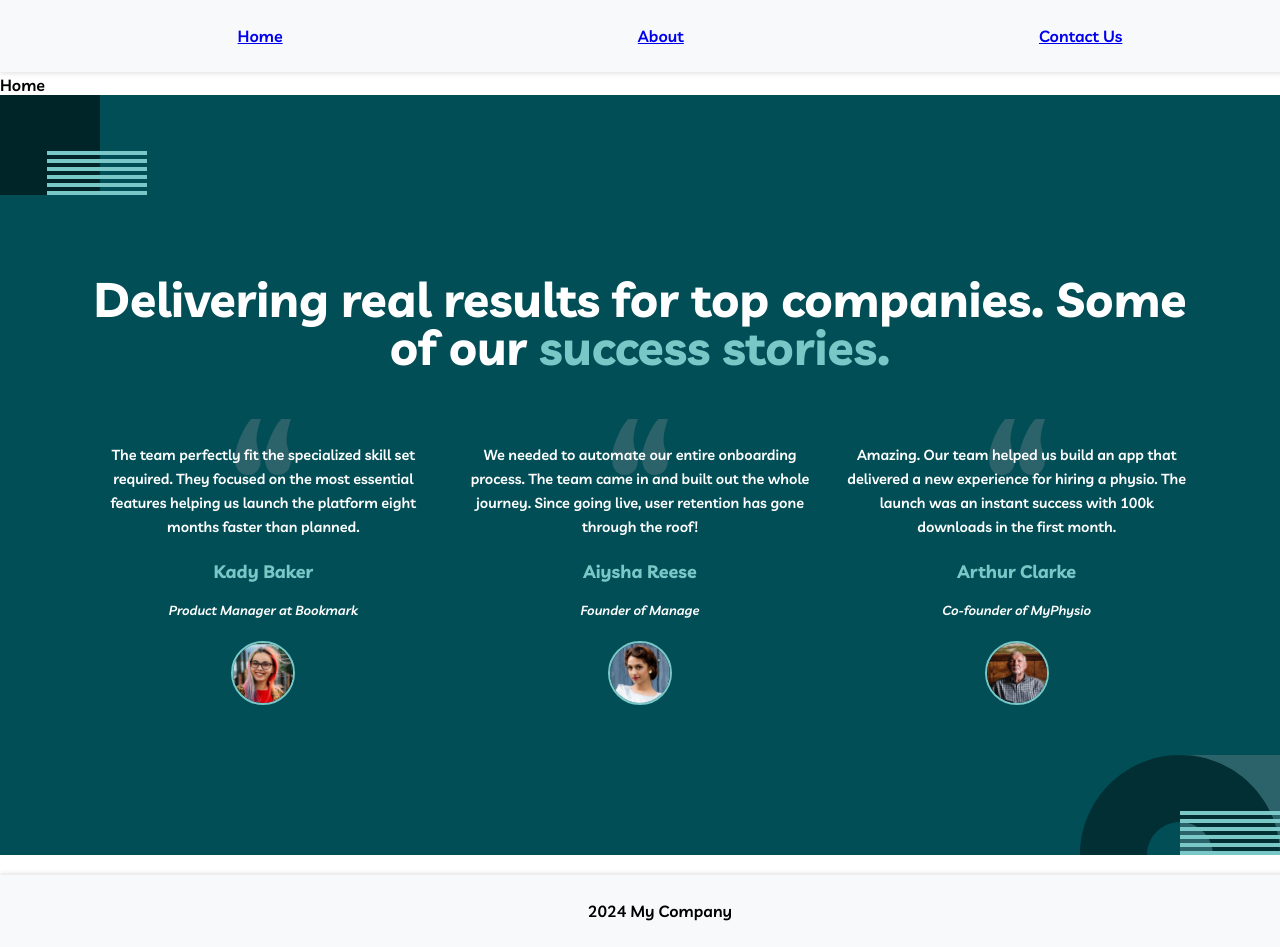
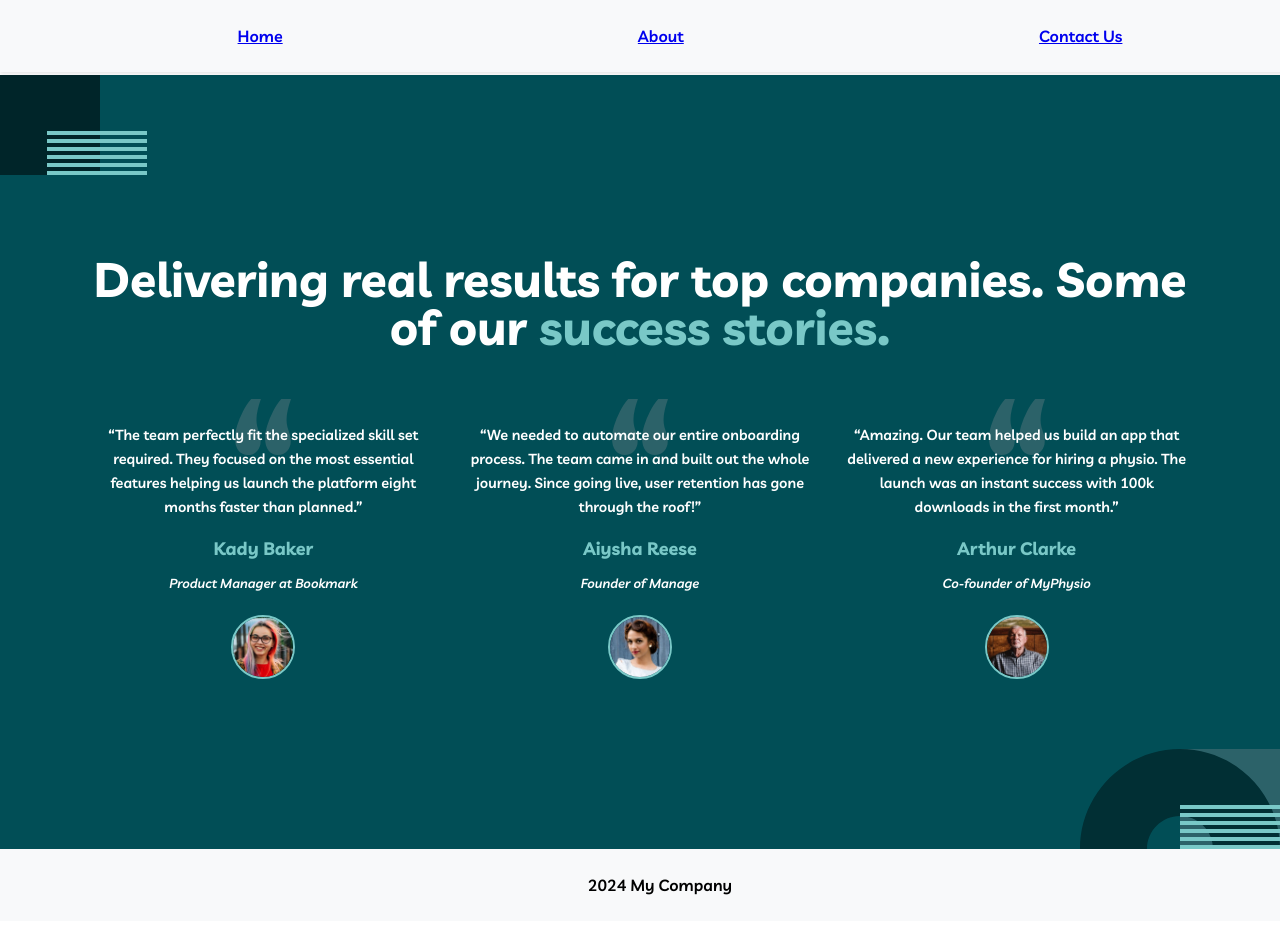
Before and after one commit to poulami-saha/Global-Code-Queens-MyTeam-Website, a React (Create React App) app: page /#/ in a window 1280 px wide. Shown: the top 947 px of the page. After the commit the page ends 921 px from the top, so only its background shows below. Built offline with nearby package versions, Linux system fonts and the light colour scheme.

Commit message:
amended Success Stories & story component #18

```diff
--- a/src/components/HomeContainer/SuceessStories/SuccessStories.jsx
+++ b/src/components/HomeContainer/SuceessStories/SuccessStories.jsx
@@ -1,58 +1,25 @@
-import React, { FC } from "react";
-import typography from "../../utility/Typography/Typography.module.css";
+import React from "react";
+import Typography from "../../utility/Typography/Typography";
 import styles from "./SuccessStories.module.css";
+import { stories } from "./storiesData";
+import SuccessStory from "./SuccessStory";
 
-import avatar_Kady from "../../../assets/avatar-kady.jpg";
-import avatar_Aisha from "../../../assets/avatar-aiysha.jpg";
-import avatar_Arthur from "../../../assets/avatar-arthur.jpg";
-
-
-
-const SuccessStory = ({ quote, name, title, avatar, altText }) => {
-  return (
-    <div className={styles.SuccessStories_content}>
-      <p className={typography.body2}>{quote}</p>
-      <h3 className={`${typography.h3} ${styles.SuccessStories_name}`}>{name}</h3>
-      <p className={styles.SuccessStories_caption}>{title}</p>
-      <div className={styles.SuccessStories_image}>
-        <img src={avatar} alt={altText} />
-      </div>
-    </div>
-  );
-};
-
-export const SuccessStories = () => {
+const SuccessStories = () => {
   return (
     <section className={styles.SuccessStories}>
       <div className={styles.SuccessStories_wrapper}>
-        <h2 className={`${typography.h2} ${styles.SuccessStories_heading}`}>
+        <Typography elType="h2" className={styles.SuccessStories_heading}>
           Delivering real results for top companies. Some of our <span>success stories.</span>
-        </h2>
+        </Typography>
 
         <article className={styles.SuccessStories_contents}>
-          <SuccessStory
-            quote="The team perfectly fit the specialized skill set required. They focused on the most essential features helping us launch the platform eight months faster than planned."
-            name="Kady Baker"
-            title="Product Manager at Bookmark"
-            avatar={avatar_Kady}
-            altText="Kady Baker"
-          />
-          <SuccessStory
-            quote="We needed to automate our entire onboarding process. The team came in and built out the whole journey. Since going live, user retention has gone through the roof!"
-            name="Aiysha Reese"
-            title="Founder of Manage"
-            avatar={avatar_Aisha}
-            altText="Aiysha Reese"
-          />
-          <SuccessStory
-            quote="Amazing. Our team helped us build an app that delivered a new experience for hiring a physio. The launch was an instant success with 100k downloads in the first month."
-            name="Arthur Clarke"
-            title="Co-founder of MyPhysio"
-            avatar={avatar_Arthur}
-            altText="Arthur Clarke"
-          />
+          {stories.map(({ id, quote, name, title, avatar, altText }) => {
+            return <SuccessStory key={id} quote={quote} name={name} title={title} avatar={avatar} altText={altText} />;
+          })}
         </article>
       </div>
     </section>
   );
 };
+
+export default SuccessStories;
--- a/src/components/HomeContainer/SuceessStories/SuccessStories.module.css
+++ b/src/components/HomeContainer/SuceessStories/SuccessStories.module.css
@@ -119,8 +119,4 @@
 }
 .SuccessStories_caption {
   padding-bottom: 10px;
-  font-size: calc(13 / 16 * 1rem);
-  line-height: calc(18 / 16);
-  font-style: italic;
-  font-weight: 400;
 }
--- /dev/null
+++ b/src/components/HomeContainer/SuceessStories/SuccessStory.jsx
@@ -0,0 +1,22 @@
+import React from "react";
+import Typography from "../../utility/Typography/Typography";
+import styles from "./SuccessStories.module.css";
+
+const SuccessStory = ({ quote, name, title, avatar, altText }) => {
+  return (
+    <div className={styles.SuccessStories_content}>
+      <Typography elType="body2">“{quote}”</Typography>
+      <Typography elType="h3Large" className={styles.SuccessStories_name}>
+        {name}
+      </Typography>
+      <Typography elType="body3" className={styles.SuccessStories_caption}>
+        {title}
+      </Typography>
+      <div className={styles.SuccessStories_image}>
+        <img src={avatar} alt={altText} />
+      </div>
+    </div>
+  );
+};
+
+export default SuccessStory;
--- /dev/null
+++ b/src/components/HomeContainer/SuceessStories/storiesData.js
@@ -0,0 +1,33 @@
+import avatar_Kady from "../../../assets/avatar-kady.jpg";
+import avatar_Aisha from "../../../assets/avatar-aiysha.jpg";
+import avatar_Arthur from "../../../assets/avatar-arthur.jpg";
+
+export const stories = [
+  {
+    id: 1,
+    quote:
+      "The team perfectly fit the specialized skill set required. They focused on the most essential features helping us launch the platform eight months faster than planned.",
+    name: "Kady Baker",
+    title: "Product Manager at Bookmark",
+    avatar: avatar_Kady,
+    altText: "Kady Baker",
+  },
+  {
+    id: 2,
+    quote:
+      "We needed to automate our entire onboarding process. The team came in and built out the whole journey. Since going live, user retention has gone through the roof!",
+    name: "Aiysha Reese",
+    title: "Founder of Manage",
+    avatar: avatar_Aisha,
+    altText: "Aiysha Reese",
+  },
+  {
+    id: 3,
+    quote:
+      "Amazing. Our team helped us build an app that delivered a new experience for hiring a physio. The launch was an instant success with 100k downloads in the first month.",
+    name: "Arthur Clarke",
+    title: "Co-founder of MyPhysio",
+    avatar: avatar_Arthur,
+    altText: "Arthur Clarke",
+  },
+];
--- a/src/components/pages/Home/Home.jsx
+++ b/src/components/pages/Home/Home.jsx
@@ -1,11 +1,11 @@
 import React from "react";
 // import styles from './Home.module.css';
-import { SuccessStories } from "../../HomeContainer/SuceessStories/SuccessStories";
+import SuccessStories from "../../HomeContainer/SuceessStories/SuccessStories";
 
 const Home = () => {
-  return <div>Home
+  return <>
       <SuccessStories />
-      </div>;
+      </>;
 };
 
 export default Home;
--- a/src/components/utility/Typography/Typography.module.css
+++ b/src/components/utility/Typography/Typography.module.css
@@ -37,6 +37,7 @@ h3 {
 .h3Large {
   font-size: 1.12rem;
   line-height: 1.75rem;
+  font-weight: 700;
 }
 
 .error::placeholder {
```
